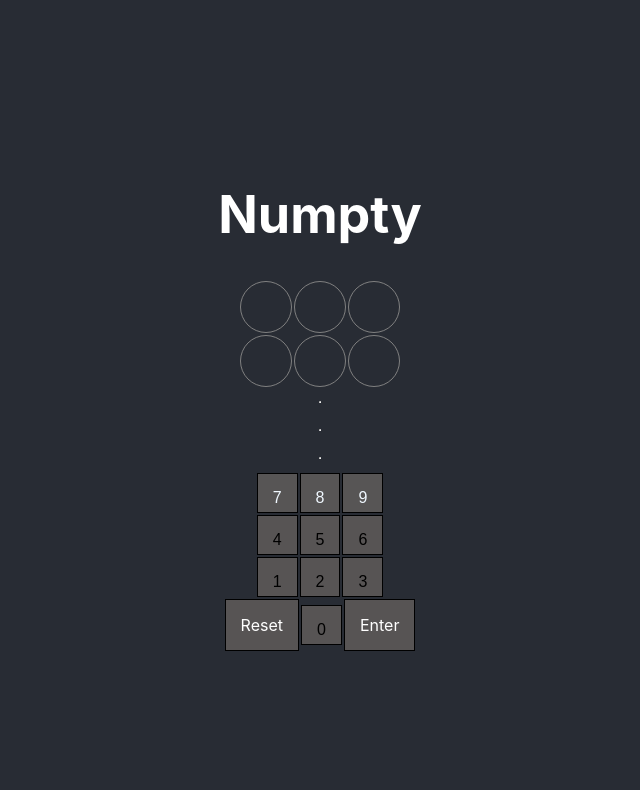
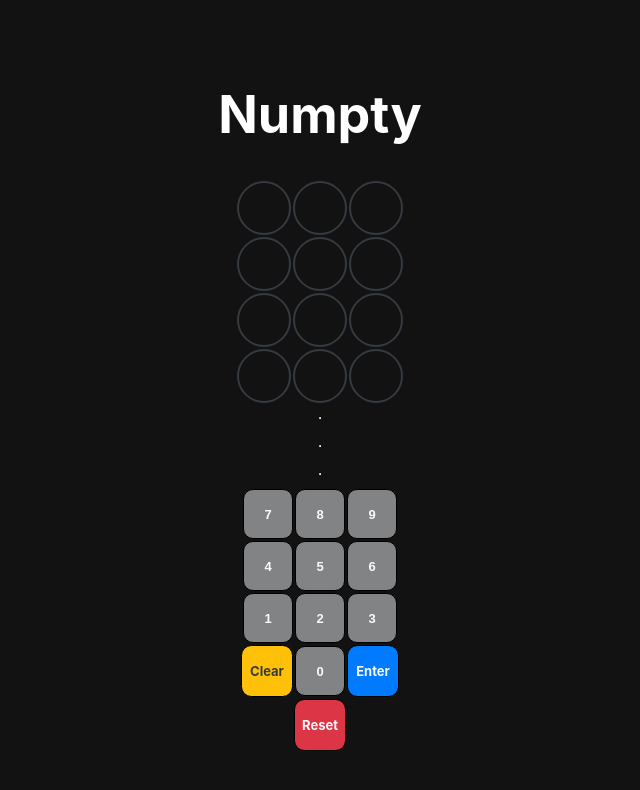
Before and after one commit to AlexImre/Numpty, a React (Create React App) app: page / in a window 1280 px wide. Shown: the top 790 px of the page, without its empty margins (320-960 px from the left). Built offline with nearby package versions, Linux system fonts and the light colour scheme.

Commit message:
fixed numperpad colouring and added styling

```diff
--- a/src/App.css
+++ b/src/App.css
@@ -14,7 +14,7 @@
 }
 
 .App-header {
-  background-color: #282c34;
+  background-color: #121213;
   min-height: 100vh;
   display: flex;
   flex-direction: column;
--- a/src/App.js
+++ b/src/App.js
@@ -84,27 +84,25 @@ class App extends React.Component {
             turn={this.state.turn}
             guesses={this.state.numbersPicked[1]}
             correctCode={this.state.correctCode}
-            updateColour={this.updateColour}
             rowComplete={this.state.rowComplete} />
           <Row
             rowID={2}
             turn={this.state.turn}
             guesses={this.state.numbersPicked[2]}
             correctCode={this.state.correctCode}
-            updateColour={this.updateColour}
             rowComplete={this.state.rowComplete} />
-          {/* <Row
+          <Row
+            rowID={3}
             turn={this.state.turn}
             guesses={this.state.numbersPicked[3]}
             correctCode={this.state.correctCode}
-            updateColour={this.updateColour}
             rowComplete={this.state.rowComplete} />
           <Row
+            rowID={4}
             turn={this.state.turn}
             guesses={this.state.numbersPicked[4]}
             correctCode={this.state.correctCode}
-            updateColour={this.updateColour}
-            rowComplete={this.state.rowComplete} /> */}
+            rowComplete={this.state.rowComplete} />
             <hr></hr>
             <hr></hr>
             <hr></hr>
@@ -117,6 +115,19 @@ class App extends React.Component {
             updateTurn={this.updateTurn}
             place={this.state.place}
             resetGame ={this.resetGame}
+            buttonColours = { {
+              0: "",
+              1: "",
+              2: "",
+              3: "",
+              4: "",
+              5: "",
+              6: "",
+              7: "",
+              8: "",
+              9: ""
+            }
+        }
             />
         </header>
         {/* HappyEnding only shows on gameWon */}
--- a/src/Components/Box.css
+++ b/src/Components/Box.css
@@ -2,8 +2,8 @@
     display: flex;
     align-items: center;
     justify-content: center;
-    border: 1px solid grey;
-    background-color: #282c34;
+    border: 2px solid #343A40;
+    background-color: #121213;
     border-radius: 50%;
     height: 50px;
     width: 50px;
@@ -12,16 +12,16 @@
 }
 
 .green {
-    background-color: green;
+    background-color: #538d4e;
     color: aliceblue;
 }
 
 .amber {
-    background-color: rgb(209, 147, 14);
+    background-color: #b59f3b;
     color: aliceblue;
 }
 
 .grey {
-    background-color: rgb(87, 85, 85);
+    background-color: #3A3A3C;
     color: aliceblue;
 }
--- a/src/Components/Box.jsx
+++ b/src/Components/Box.jsx
@@ -2,19 +2,14 @@ import React from 'react';
 import './Box.css';
 
 class Box extends React.Component {
-    constructor(props) {
-        super(props);
-    }
-
     getColor(correctCode, guess, place, isRowComplete) {
             let colour = '',
-            isCorrectCode = correctCode.includes(guess),
-            isCorrectPlace = isCorrectCode && correctCode[place] === guess;
-
+            isCorrectNum = correctCode.includes(guess),
+            isCorrectPlace = isCorrectNum && correctCode[place] === guess;
             if(isRowComplete){
                 if (isCorrectPlace) {
                     colour = 'green';
-                } else if (isCorrectCode) {
+                } else if (isCorrectNum) {
                     colour = 'amber';
                 } else {
                     colour = 'grey'
@@ -39,11 +34,3 @@ class Box extends React.Component {
 }
 
 export default Box;
-
-// right num right place
-// if Guess = correctCode & place --> Green
-// if Guess = correctCode & not place --> amber
-// if Guess not in correctCode --> Grey
-
-
-// right num wrong place
--- a/src/Components/Calculator.css
+++ b/src/Components/Calculator.css
@@ -7,27 +7,52 @@
     align-items: center;
 }
 
+
 .Calcbox {
     border: 1px solid black;
-    background-color: rgb(87, 84, 84);
+    background-color: #818384;
     margin: 1px;
-    padding: 15px;
-    font-size: medium;
-    max-height: 40px;
+    font-size: small;
     cursor: pointer;
+    border-radius: 20%;
+    width: 50px;
+    height: 50px;
+    display: flex;
+    justify-content: center;
+    align-items: center;
+    font-weight: bold;
+    color: #F8F9FA
 }
 
+.Reset {
+    background-color: #DC3545;
+    display: flex;
+    justify-content: center;
+    align-items: center;
+}
+
+.Clear {
+    background-color:#FFC107;
+    color: #343A40;
+}
+
+.Enter {
+    background-color: #007BFF;
+}
+
+
+
 .green {
-    background-color: green;
-    color: aliceblue;
+    background-color: #538d4e;
+    color: #F8F9FA;
 }
 
 .amber {
-    background-color: rgb(209, 147, 14);
-    color: aliceblue;
+    background-color: #b59f3b;
+    color: #F8F9FA;
 }
 
 .grey {
-    background-color: rgb(87, 85, 85);
-    color: aliceblue;
+    background-color: #3A3A3C;
+    color: #F8F9FA;
 }
--- a/src/Components/Calculator.js
+++ b/src/Components/Calculator.js
@@ -8,8 +8,25 @@ class Calculator extends React.Component {
         this.getColor = this.getColor.bind(this);
         this.submitGuess = this.submitGuess.bind(this);
         this.state = {
-            numberPressed: 0
+            numberPressed: 0,
+            correctNumAndPlace: [],
+            correctNum: [],
+            wrongNum: [],
+            buttonColours: {
+                0: "",
+                1: "",
+                2: "",
+                3: "",
+                4: "",
+                5: "",
+                6: "",
+                7: "",
+                8: "",
+                9: ""
+            }
         }
+        this.updateButtonColours = this.updateButtonColours.bind(this);
+        this.clearGuesses = this.clearGuesses.bind(this);
     }
 
     pickNumber(e) {
@@ -22,31 +39,66 @@ class Calculator extends React.Component {
         }
         this.props.updateGuess(guesses[turn]);
 
+        let correctCode = this.props.correctCode;
+        let correctNumAndPlace = this.state.correctNumAndPlace;
+        let correctPlace = this.state.correctNum;
+        let wrongNum = this.state.wrongNum;
+        let place = guesses[turn].length - 1;
+        console.log(`place: ${place}`)
+        let isCorrectNum = correctCode.includes(numberPressed);
+        let isCorrectPlace = correctCode[place] === numberPressed;
+        if (isCorrectNum && isCorrectPlace){
+            correctNumAndPlace.push(numberPressed);
+        } else if (isCorrectNum) {
+            correctPlace.push(numberPressed);
+        } else {
+            wrongNum.push(numberPressed)
+        }
+        // DO I NEED THIS?
         this.setState({
             numberPressed: numberPressed
         })
     }
 
-    getColor(numberPressed, place, correctCode) {
-        let colour = '';
-        // numberPressed = this.state.numberPressed;
-        let isCorrectCode = correctCode.includes(numberPressed);
-        let isCorrectPlace = correctCode[place] === numberPressed;
+    getColor(buttonValue) {
+        let numberPressed = this.state.numberPressed;
+        let correctNumAndPlace = this.state.correctNumAndPlace;
+        let buttonID = buttonValue === numberPressed;
+        console.log(`number pressed is: ${numberPressed} and buttonID: ${buttonID}`);
+        let correctPlace = this.state.correctNum;
+        let wrongNum = this.state.wrongNum;
+        let buttonColours = this.props.buttonColours;
+        if (correctNumAndPlace.includes(buttonValue)) {
+            buttonColours[buttonValue] = "green";
+        } else if (correctPlace.includes(buttonValue)) {
+            buttonColours[buttonValue] = "amber";
+        } else if (wrongNum.includes(buttonValue)) {
+            buttonColours[buttonValue] = "grey";
+        }
+        return buttonColours[buttonValue];
+    }
 
-        if (isCorrectPlace && isCorrectCode) {
-            colour = 'green'
-        } else if (isCorrectCode) {
-            colour ='amber'
-        } else {
-            colour ='grey'
-        }
+    updateButtonColours(buttonValues) {
+        this.setState(prevState => ({
+            buttonColours: {
+              ...prevState.buttonColours,
+              [buttonValues[0]]: this.getColor(buttonValues[0]),
+              [buttonValues[1]]: this.getColor(buttonValues[1]),
+              [buttonValues[2]]: this.getColor(buttonValues[2])
+            }
+          }))
+    }
 
-        console.log(`numberPressed is: ${numberPressed}, place is: ${place} and correctCode is: ${correctCode}`);
-        console.log(`isCorrectCode: ${isCorrectCode} isCorrectPlace: ${isCorrectPlace}`);
-        console.log(`colour of box should be: ${colour}`);
+    updateTurn() {
+        this.setState(prevState => ({
+          rowComplete: {
+            ...prevState.rowComplete,
+            [this.state.turn]: true
+          },
+          turn: this.state.turn + 1
+        }))
+      }
 
-        return colour;
-    }
 
     submitGuess() {
         this.props.updateTurn();
@@ -56,39 +108,25 @@ class Calculator extends React.Component {
         this.props.resetGame();
     }
 
+    clearGuesses() {
+        this.props.guesses[this.props.turn].pop();
+        this.props.updateGuess(this.props.guesses[this.props.turn]);
+    }
+
     render() {
         const {
-            turn,
-            guesses,
             correctCode,
+            rowComplete,
+            turn
         } = this.props;
 
-        /*
-        SOLUTION 1:
-calculatorColorMap = {
-    1: 'green',
-    2: 'grey',
-    3 ...
-    }
-
-    SOLUTION 2:
-    - every time you hit enter update these two things in state in a method:
-correctNumbersInPlace = [5,2],
-correctNumbersInAnyPlace = [2]
-- what info do you need to update the above two attributes? i think just guesses + correct code
-- then in your button ...change colours based on passing in correctNumbersInPlace, correctNumbersInAnyPlace, buttonID (e.g. 5). If button ID is in any of the correctNumbersInPlace & correctNumbersInAnyPlace, update the colour
-}
-
-        */
-
-        let numberPressed = this.state.numberPressed;
-
         return (
+            <>
             <div className="CalculatorContainer">
                 <div className="CalcRow1">
                     <button
                         // DO I NEED TO HAVE INDIVIDUAL CALC BOX COMPONENTS?
-                        className={`Calcbox ${this.getColor(numberPressed, 0, correctCode)}`}
+                        className={`Calcbox ${this.state.buttonColours[7]}`}
                         // WHY DOES PICKNUMBER WORK WITHOUT (e)?
                         onClick={this.pickNumber}
                         // onClick={(e) => {
@@ -99,35 +137,87 @@ correctNumbersInAnyPlace = [2]
                         >7
                     </button>
                     <button
-                        className={`Calcbox ${this.getColor(numberPressed, 1, correctCode)}`}
-                        onClick={this.pickNumber}
+                        className={`Calcbox ${this.state.buttonColours[8]}`}
+                        onClick={ (e) => {
+                            this.pickNumber(e);
+                            }
+                        }
                         value={8}
                         >8
                     </button>
                     <button
-                        className={`Calcbox ${this.getColor(numberPressed, 2, correctCode)}`}
+                        className={`Calcbox ${this.state.buttonColours[9]}`}
                         onClick={this.pickNumber}
                         value={9}>
                         9
                     </button>
                 </div>
                 <div className="CalcRow2">
-                    <button className="Calcbox" onClick={this.pickNumber} value={4}>4</button>
-                    <button className="Calcbox" onClick={this.pickNumber} value={5}>5</button>
-                    <button className="Calcbox" onClick={this.pickNumber} value={6}>6</button>
+                    <button
+                        className={`Calcbox ${this.state.buttonColours[4]}`}
+                        onClick={this.pickNumber}
+                        value={4}>
+                        4
+                    </button>
+                    <button
+                        className={`Calcbox ${this.state.buttonColours[5]}`}
+                        onClick={this.pickNumber}
+                        value={5}>
+                        5
+                    </button>
+                    <button
+                        className={`Calcbox ${this.state.buttonColours[6]}`}
+                        onClick={this.pickNumber}
+                        value={6}
+                        >6
+                    </button>
                 </div>
                 <div className="CalcRow3">
-                    <button className="Calcbox" onClick={this.pickNumber} value={1}>1</button>
-                    <button className="Calcbox" onClick={this.pickNumber} value={2}>2</button>
-                    <button className="Calcbox" onClick={this.pickNumber} value={3}>3</button>
+                    <button
+                        className={`Calcbox ${this.state.buttonColours[1]}`}
+                        onClick={this.pickNumber}
+                        value={1}
+                        >1
+                    </button>
+                    <button
+                        className={`Calcbox ${this.state.buttonColours[2]}`}
+                        onClick={this.pickNumber}
+                        value={2}
+                        >2
+                    </button>
+                    <button
+                        className={`Calcbox ${this.state.buttonColours[3]}`}
+                        onClick={this.pickNumber}
+                        value={3}
+                        >3
+                    </button>
                 </div>
                 <div className="CalcRow4">
-                    <div className="Calcbox" onClick={this.resetGame}>Reset</div>
-                    <button className="Calcbox" onClick={this.pickNumber} value={0}>0</button>
-                    <div className="Calcbox" onClick={this.submitGuess}>Enter</div>
+                    <div
+                        className="Calcbox Clear"
+                        onClick={this.clearGuesses}
+                        >Clear
+                    </div>
+                    <button
+                        className={`Calcbox ${this.state.buttonColours[0]}`}
+                        onClick={this.pickNumber}
+                        value={0}>
+                        0
+                    </button>
+                    <div
+                        className="Calcbox Enter"
+                        onClick={ () => {
+                            this.submitGuess();
+                            this.updateButtonColours(this.props.guesses[turn]);
+                            }}
+                        >Enter
+                    </div>
                 </div>
 
             </div>
+            <div className="Calcbox Reset" onClick={this.resetGame}>Reset</div>
+
+            </>
         )
     }
 }
--- a/src/Components/Row.jsx
+++ b/src/Components/Row.jsx
@@ -3,27 +3,13 @@ import React from 'react';
 import './Row.css';
 
 class Row extends React.Component {
-    constructor(props) {
-        super(props)
-        this.isRowComplete = this.isRowComplete.bind(this);
-    }
-
-    isRowComplete() {
-        const {
-            guesses,
-        } = this.props;
-        if(typeof guesses.length === 'undefined' || guesses.length < 3){
-            return false;
-        }
-        return true;
-    }
-
     render() {
         const {
             rowID,
             correctCode,
             turn,
             guesses,
+            rowComplete
         } = this.props;
 
         return (
@@ -32,24 +18,21 @@ class Row extends React.Component {
                         correctCode={correctCode}
                         place={0}
                         guess={guesses[0]}
-                        updateColour={this.props.updateColour}
                         turn={turn}
-                        isRowComplete={this.props.rowComplete[rowID]}
+                        isRowComplete={rowComplete[rowID]}
                         />
                     <Box
                         correctCode={correctCode}
                         place={1}
                         guess={guesses[1]}
-                        updateColour={this.props.updateColour}
                         turn={turn}
-                        isRowComplete={this.props.rowComplete[rowID]}
+                        isRowComplete={rowComplete[rowID]}
                         />
                     <Box
                         correctCode={correctCode}
                         place={2}
                         guess={guesses[2]}
-                        updateColour={this.props.updateColour}
-                        rowComplete={this.props.rowComplete}
+                        rowComplete={rowComplete}
                         turn={turn}
                         isRowComplete={this.props.rowComplete[rowID]}
                         />
```
